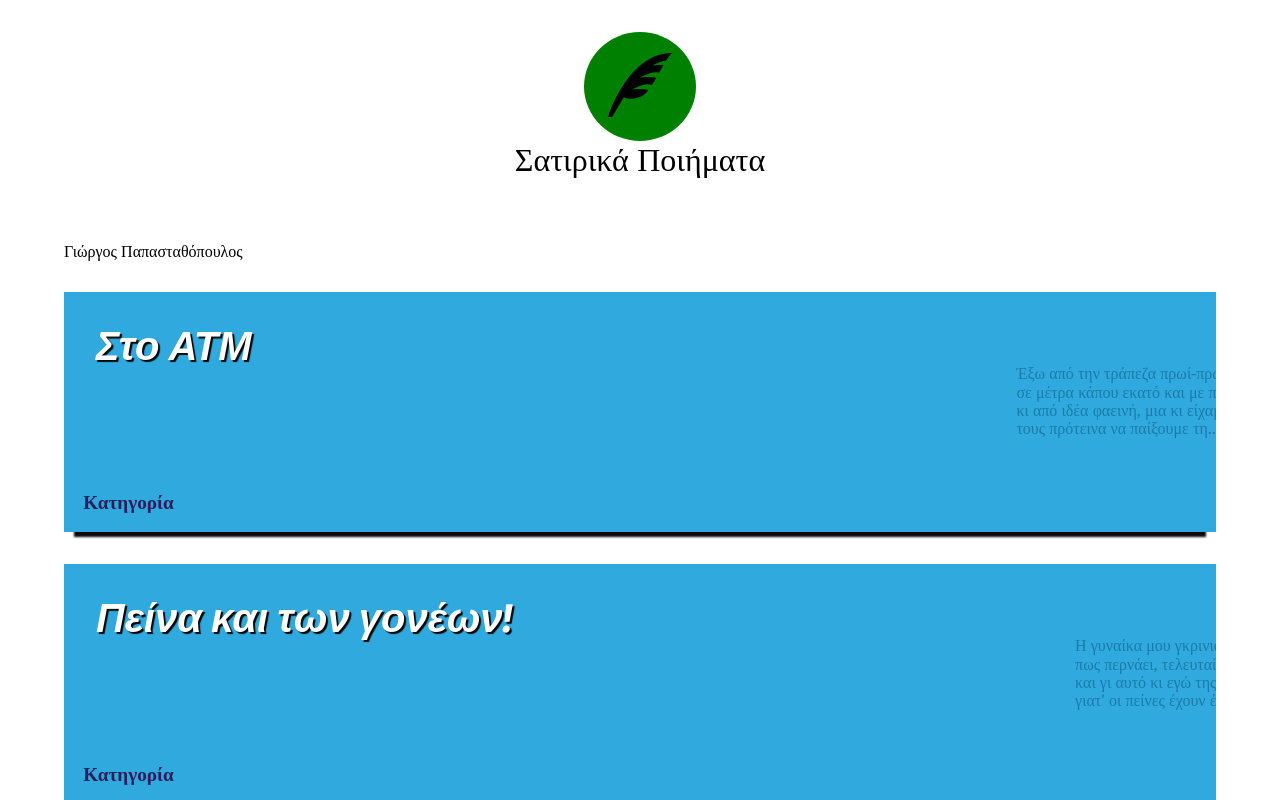
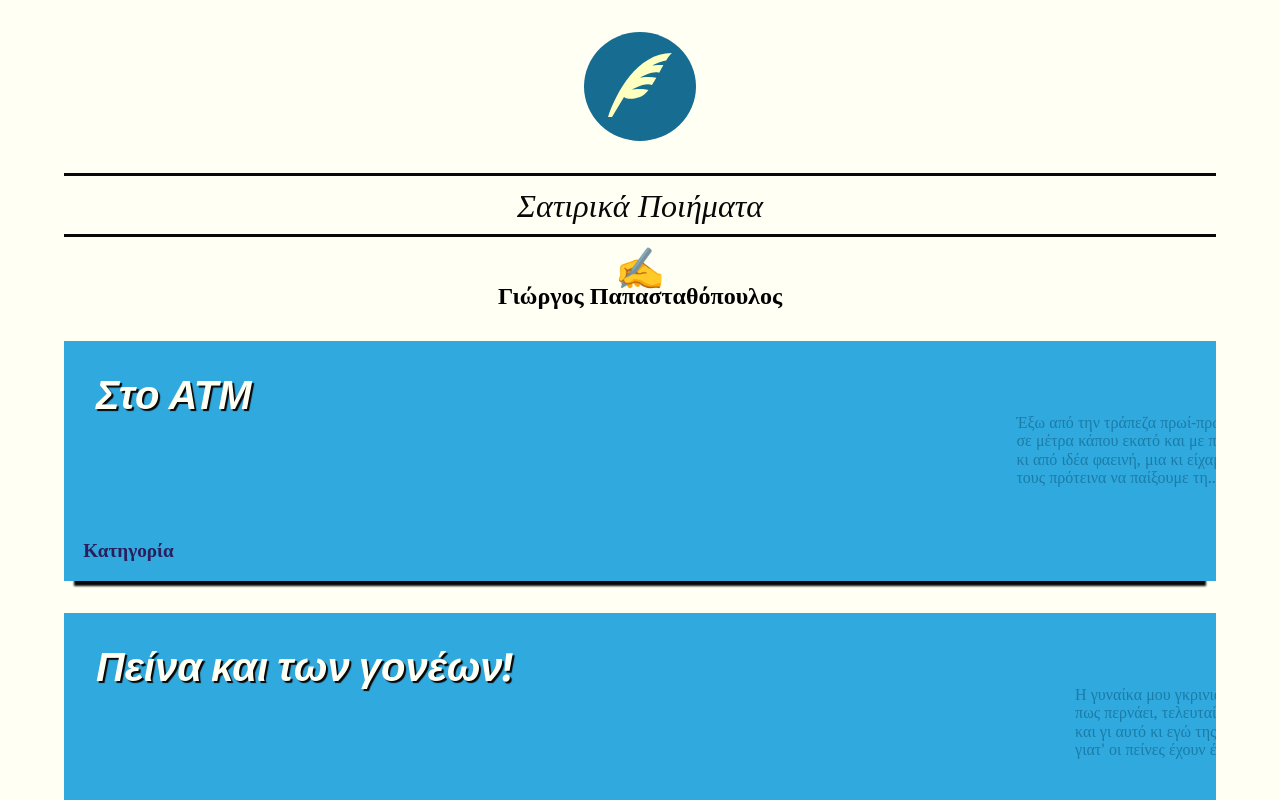
Before and after one commit to chalatz/satirika_static, a plain HTML site: page index.html in a window 1280 px wide. Shown: the top 800 px of the page. Drawn offline with nearby package versions, Linux system fonts and the light colour scheme.

Commit message:
worked on header

```diff
--- a/index.html
+++ b/index.html
@@ -28,15 +28,16 @@
 
         <header class="site-header">
             <div class="site-logo">
-                <div class="site-icon">
+                <a href="#" class="site-icon">
                     <svg class="icon icon-quill"><use xlink:href="#icon-quill"></use></svg>
-                </div>
-                <div class="site-title">
+                </a>
+                <a href="#" class="site-title">
                     Σατιρικά Ποιήματα
-                </div>
+                </a>
             </div>
             <div class="site-slogan">
-                <span>Γιώργος Παπασταθόπουλος</span>
+                <div class="symbol symbol-first">✍</div>
+                <div class="author-name">Γιώργος Παπασταθόπουλος</div>
             </div>
         </header>
 
@@ -120,6 +121,12 @@
 
         </section>
 
+        <footer class="site-footer">
+            <div class="footer-content">
+                <p>copyright, 2016</p>
+            </div>
+        </footer>
+
         <script type='text/javascript' id="__bs_script__">//<![CDATA[
             document.write("<script async src='http://HOST:3000/browser-sync/browser-sync-client.2.9.3.js'><\/script>".replace("HOST", location.hostname));
             //]]>
--- /dev/null
+++ b/scss/_footer.scss
@@ -0,0 +1,11 @@
+.site-footer {
+  width: 100%;
+  background: #011638;
+}
+
+.footer-content {
+  width: 90%;
+  margin: 0 auto;
+  padding: .5em 0;
+  color: $white;
+}
--- a/scss/_header.scss
+++ b/scss/_header.scss
@@ -9,6 +9,7 @@
 	position: relative;
 	width: 4em;
 	height: 4em;
+	fill: $white-dark;
 }
 
 .site-header {
@@ -19,17 +20,47 @@
 }
 
 .site-icon {
-	background: green;
+	background: $blue-dark;
 	border-radius: 100%;
 	padding: 1.3em 1.5em;
 	display: inline-block;
+	transition: all .2s ease-in;
+	&:hover {
+		background: $blue;
+		.icon-quill {
+			fill: $white;
+		}
+	}
 }
 
 .site-logo {
 	text-align: center;
-	margin-bottom: 4em;
 }
 
 .site-title {
+	display: block;
 	font-size: 2em;
+	color: $black;
+	font-style: oblique;
+	margin: 1em 0 .5em 0;
+	padding: .1em;
+	line-height: 1.6em;
+	border-top: 3px solid $black;
+	border-bottom: 3px solid $black;
+	transition: all .2s ease-in;
+	&:hover {
+		color: $blue-dark;
+		border-top-color: $bg-body;
+		border-bottom-color: $blue-dark;
+	}
 }
+
+.site-slogan {
+	font-size: 1.5em;
+	font-weight: bold;
+	text-align: center;
+	.symbol {
+		font-size: 1.7em;
+		line-height: .7em;
+	}
+}
--- a/scss/_vars.scss
+++ b/scss/_vars.scss
@@ -1,7 +1,16 @@
-$bg-body: #fff;
-$bg-teaser: #30A9DE;
+$black: #090707;
+$white: #fffff3;
+$blue: #30A9DE;
+$red: #E53A40;
+$brown: #AF4034;
+$yellow: #EFDC05;
+$blue-dark: darken($blue, 20%);
+$white-dark: darken($white, 10%);
 
-$color-teaser-title: #fff;
+$bg-body: $white;
+$bg-teaser: $blue;;
+
+$color-teaser-title: $white;;
 $color-teaser-category: #2A1E5C;
 
 $box-shadow-color-module: #090707;
--- a/scss/global.scss
+++ b/scss/global.scss
@@ -3,3 +3,4 @@
 @import "general";
 @import "header";
 @import "content";
+@import "footer";
```
Also changed, not shown: css/global.css, 1 other file.
